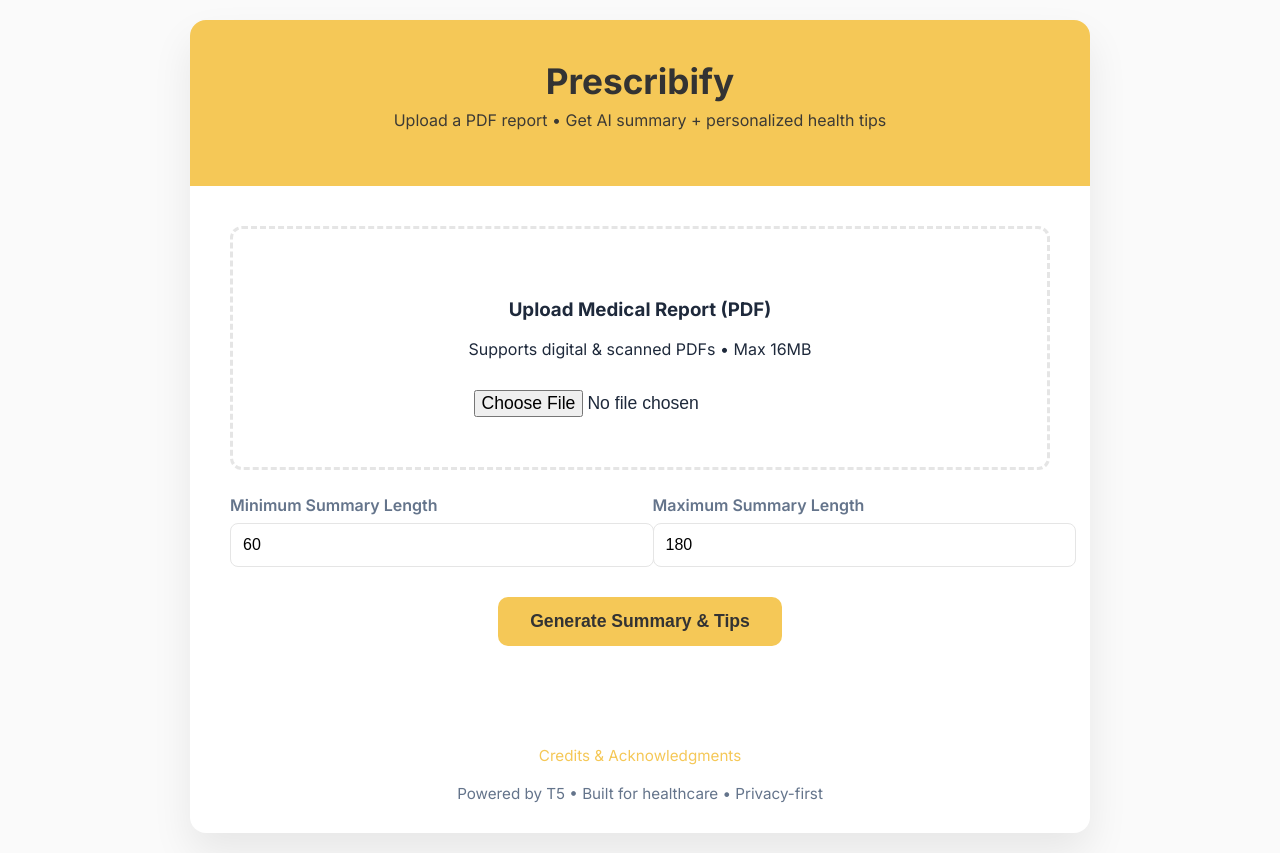
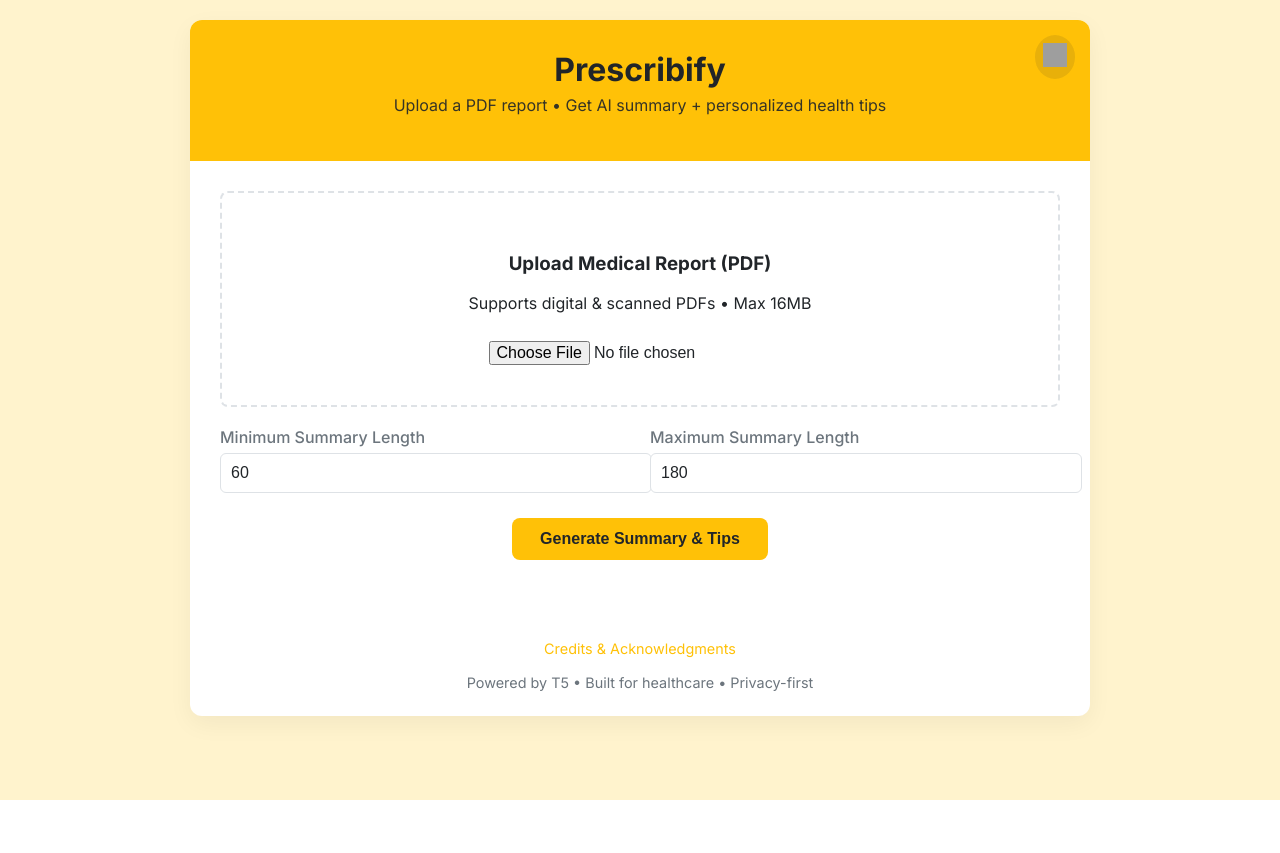
Before and after one commit to spacesaicodes1234/olympai_DHProdcutions, a Flask app: page / in a window 1280 px wide. After the commit the page ends 800 px from the top, so only its background shows below. Run offline with Flask 3, Linux system fonts and the light colour scheme; grey boxes are pictures that could not be loaded.

Commit message:
Update index.html

```diff
--- a/project/templates/index.html
+++ b/project/templates/index.html
@@ -5,189 +5,224 @@
     <title>Medical Report Summarizer • T5 AI</title>
     <meta name="viewport" content="width=device-width, initial-scale=1">
     <link href="https://fonts.googleapis.com/css2?family=Inter:wght@400;500;600;700&display=swap" rel="stylesheet">
+    <link href="https://fonts.googleapis.com/css2?family=Open+Sans:wght@400;600;700&display=swap" rel="stylesheet">
     <style>
         :root {
-            --primary: #F5C857;
-            --secondary: #E5E5E5;
-            --accent: #333333;
-            --background-light: #FFFFFF;
-            --background-dark: #FAFAFA;
-            --text-dark: #1E293B;
-            --text-light: #64748B;
+            --primary: #ffc107; /* Yellow theme */
+            --secondary: #6c757d; /* Neutral gray */
+            --accent: #fd7e14; /* Orange accent */
+            --background-light: #ffffff;
+            --background-dark: #fff3cd; /* Light yellow bg */
+            --text-dark: #212529;
+            --text-light: #6c757d;
+            --border: #dee2e6;
+            --shadow: rgba(0, 0, 0, 0.05);
+        }
+        body.dark {
+            --primary: #ffc107; /* Keep yellow */
+            --secondary: #adb5bd;
+            --accent: #fd7e14;
+            --background-light: #212529;
+            --background-dark: #343a40;
+            --text-dark: #f8f9fa;
+            --text-light: #adb5bd;
+            --border: #495057;
+            --shadow: rgba(0, 0, 0, 0.2);
         }
         body {
-            font-family: 'Inter', sans-serif;
+            font-family: 'Inter', 'Open Sans', sans-serif;
             background: var(--background-dark);
             margin: 0;
             padding: 20px;
             color: var(--text-dark);
+            transition: background 0.3s, color 0.3s;
         }
         .container {
             max-width: 900px;
             margin: 0 auto;
             background: var(--background-light);
-            border-radius: 16px;
-            box-shadow: 0 20px 40px rgba(0, 0, 0, 0.08);
+            border-radius: 12px;
+            box-shadow: 0 8px 24px var(--shadow);
             overflow: hidden;
+            transition: background 0.3s;
         }
         header {
             background: var(--primary);
-            color: var(--accent);
-            padding: 40px 30px;
+            color: #212529; /* Dark text for yellow bg */
+            padding: 30px;
             text-align: center;
+            position: relative;
         }
         h1 {
             margin: 0;
-            font-size: 2.2rem;
+            font-size: 2rem;
             font-weight: 700;
         }
         .subtitle {
-            opacity: 0.95;
-            margin-top: 8px;
+            opacity: 0.9;
+            margin-top: 6px;
             font-weight: 400;
+            font-size: 1rem;
         }
-
+        .mode-toggle {
+            position: absolute;
+            top: 15px;
+            right: 15px;
+            background: rgba(33, 37, 41, 0.1);
+            border: none;
+            padding: 8px;
+            border-radius: 50%;
+            cursor: pointer;
+            transition: background 0.3s;
+        }
+        .mode-toggle:hover {
+            background: rgba(33, 37, 41, 0.2);
+        }
+        .mode-toggle img {
+            width: 24px;
+            height: 24px;
+        }
         .content {
-            padding: 40px;
+            padding: 30px;
         }
-
         .upload-box {
-            border: 3px dashed var(--secondary);
-            border-radius: 12px;
-            padding: 50px 20px;
+            border: 2px dashed var(--border);
+            border-radius: 8px;
+            padding: 40px 20px;
             text-align: center;
             background: var(--background-light);
-            transition: all 0.3s;
+            transition: border-color 0.3s, background 0.3s;
         }
         .upload-box:hover {
             border-color: var(--primary);
             background: var(--background-dark);
         }
         .upload-box input[type="file"] {
-            margin-top: 15px;
-            font-size: 1.1rem;
+            margin-top: 12px;
+            font-size: 1rem;
         }
-
         .controls {
             display: flex;
-            gap: 25px;
-            margin: 25px 0;
+            gap: 20px;
+            margin: 20px 0;
             flex-wrap: wrap;
         }
         .control-group {
             flex: 1;
-            min-width: 200px;
+            min-width: 180px;
         }
         label {
             display: block;
-            margin-bottom: 8px;
-            font-weight: 600;
+            margin-bottom: 6px;
+            font-weight: 500;
             color: var(--text-light);
         }
         input[type="number"] {
             width: 100%;
-            padding: 12px;
-            border: 1px solid var(--secondary);
-            border-radius: 8px;
+            padding: 10px;
+            border: 1px solid var(--border);
+            border-radius: 6px;
             font-size: 1rem;
+            background: var(--background-light);
+            color: var(--text-dark);
+            transition: border-color 0.3s, background 0.3s;
         }
-
         button {
             background: var(--primary);
-            color: var(--accent);
+            color: #212529;
             border: none;
-            padding: 14px 32px;
-            font-size: 1.1rem;
+            padding: 12px 28px;
+            font-size: 1rem;
             font-weight: 600;
-            border-radius: 10px;
+            border-radius: 8px;
             cursor: pointer;
-            transition: 0.3s;
+            transition: background 0.3s, transform 0.3s;
         }
         button:hover {
-            background: #e5b347;
-            transform: translateY(-2px);
+            background: #e0a800;
+            transform: translateY(-1px);
         }
-
         .summary-card {
-            margin-top: 40px;
-            padding: 30px;
+            margin-top: 30px;
+            padding: 25px;
             background: var(--background-light);
-            border: 1px solid var(--secondary);
-            border-radius: 14px;
+            border: 1px solid var(--border);
+            border-radius: 10px;
+            transition: background 0.3s, border 0.3s;
         }
         .summary-title {
-            font-size: 1.5rem;
-            font-weight: 700;
+            font-size: 1.4rem;
+            font-weight: 600;
             color: var(--primary);
-            margin-bottom: 16px;
+            margin-bottom: 14px;
             display: flex;
             align-items: center;
             gap: 10px;
         }
         .summary-text {
-            font-size: 1.15rem;
-            line-height: 1.8;
+            font-size: 1.1rem;
+            line-height: 1.7;
             color: var(--text-dark);
             background: var(--background-dark);
-            padding: 24px;
-            border-radius: 10px;
-            border-left: 5px solid var(--primary);
-            box-shadow: 0 4px 12px rgba(0, 0, 0, 0.05);
+            padding: 20px;
+            border-radius: 8px;
+            border-left: 4px solid var(--primary);
+            box-shadow: 0 2px 8px var(--shadow);
+            transition: background 0.3s, color 0.3s;
         }
-
         .action-btn {
-            background: var(--primary);
-            padding: 8px 16px;
+            background: var(--accent);
+            padding: 6px 14px;
             border-radius: 6px;
-            font-size: 0.9rem;
-            color: var(--accent);
+            font-size: 0.85rem;
+            color: #ffffff;
             text-decoration: none;
             display: inline-block;
-            margin-right: 10px;
+            margin-right: 8px;
+            transition: background 0.3s;
         }
         .action-btn:hover {
-            background: #e5b347;
+            background: #e06c13;
         }
         .pdf-btn {
-            background: var(--primary);
+            background: var(--accent);
         }
         .pdf-btn:hover {
-            background: #e5b347;
+            background: #e06c13;
         }
-
         .tips {
-            margin-top: 30px;
-            padding: 20px;
+            margin-top: 25px;
+            padding: 18px;
             background: var(--background-light);
-            border-left: 5px solid var(--primary);
-            border-radius: 8px;
+            border-left: 4px solid var(--accent);
+            border-radius: 6px;
+            transition: background 0.3s;
         }
         .tips h3 {
-            color: var(--primary);
+            color: var(--accent);
             margin-top: 0;
+            font-size: 1.2rem;
         }
         .tips ul {
-            margin: 10px 0;
-            padding-left: 20px;
+            margin: 8px 0;
+            padding-left: 18px;
         }
         .tips li {
-            margin-bottom: 8px;
+            margin-bottom: 6px;
         }
-
         .flash {
-            padding: 15px;
-            margin: 20px 0;
-            border-radius: 8px;
-            background: #fee2e2;
-            border: 1px solid #fca5a5;
-            color: #991b1b;
+            padding: 12px;
+            margin: 15px 0;
+            border-radius: 6px;
+            background: #fff3cd;
+            border: 1px solid #ffeeba;
+            color: #856404;
         }
-
         footer {
             text-align: center;
-            padding: 30px;
+            padding: 25px;
             color: var(--text-light);
-            font-size: 0.95rem;
+            font-size: 0.9rem;
         }
     </style>
 </head>
@@ -196,6 +231,9 @@
         <header>
             <h1>Prescribify</h1>
             <p class="subtitle">Upload a PDF report • Get AI summary + personalized health tips</p>
+            <button class="mode-toggle" onclick="toggleMode()">
+                <img id="modeIcon" src="https://img.icons8.com/ios/50/212529/moon-symbol.png" alt="Dark Mode">
+            </button>
         </header>
 
         <div class="content">
@@ -217,7 +255,7 @@
                     </div>
                 </div>
 
-                <div style="text-align:center; margin:30px 0;">
+                <div style="text-align:center; margin:25px 0;">
                     <button type="submit">Generate Summary & Tips</button>
                 </div>
             </form>
@@ -242,7 +280,7 @@
                     {{ summary }}
                 </div>
                 {% if filename %}
-                <p style="margin-top:20px; color:#64748b; font-size:0.95rem;">
+                <p style="margin-top:15px; color:var(--text-light); font-size:0.9rem;">
                     Source: <strong>{{ filename }}</strong>
                 </p>
                 {% endif %}
@@ -270,6 +308,17 @@
     </div>
 
     <script>
+        function toggleMode() {
+            document.body.classList.toggle('dark');
+            const icon = document.getElementById('modeIcon');
+            if (document.body.classList.contains('dark')) {
+                icon.src = 'https://img.icons8.com/ios/50/ffffff/sun--v1.png';
+                icon.alt = 'Light Mode';
+            } else {
+                icon.src = 'https://img.icons8.com/ios/50/212529/moon-symbol.png';
+                icon.alt = 'Dark Mode';
+            }
+        }
         function copySummary() {
             const text = document.getElementById('summaryText').innerText;
             navigator.clipboard.writeText(text).then(() => {
```
